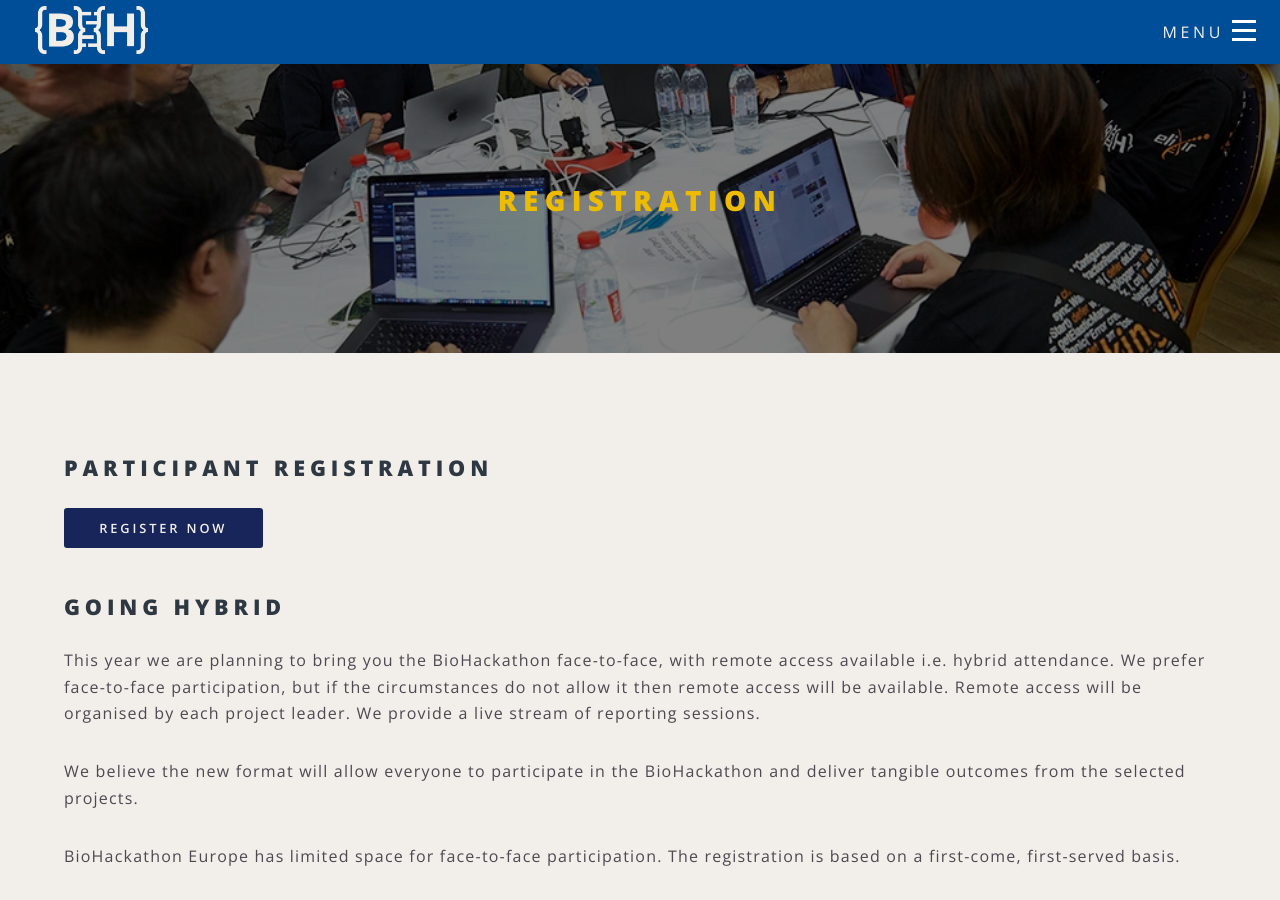
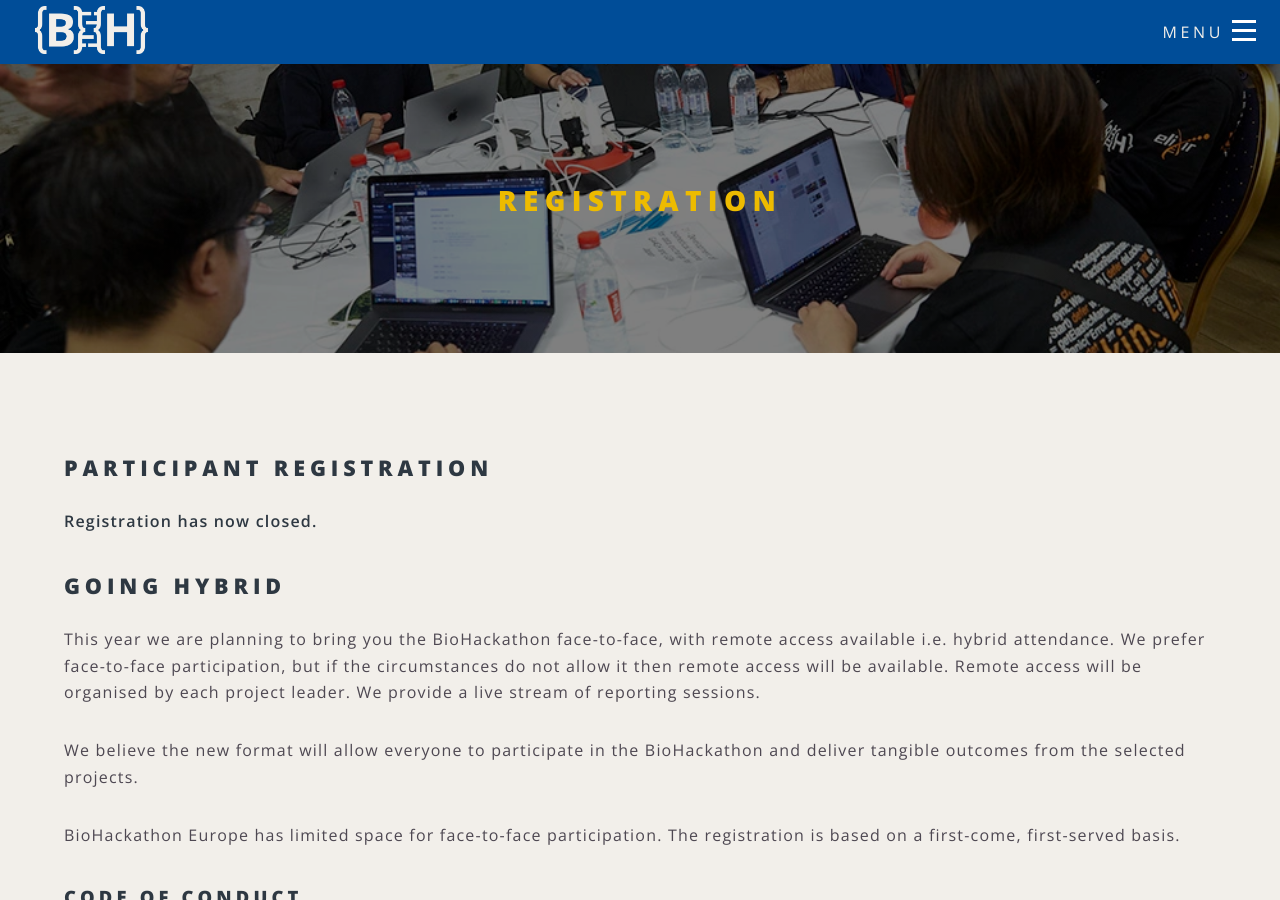
Before and after one commit to elixir-europe/biohackathon-europe-2021, a Jekyll site: the page built from registration.html, in a window 1280 px wide and 900 px high. Built offline with Jekyll 4.4.1, drawn with Linux system fonts in a browser that asks for light colours; nearby versions of some CDN libraries.

Commit message:
Reverting registration update

```diff
--- a/registration.html
+++ b/registration.html
@@ -7,8 +7,7 @@ body_class: registration
     <section>
         <h2>Participant registration</h2>
 
-        <!--<p><strong>Registration has now closed.</strong></p>-->
-       <p><a class="button special" href="https://elixir-events.eventscase.com/attendance/event/index/40160/EN">Register now</a></p>
+        <p><strong>Registration has now closed.</strong></p>
 
         <h2>Going hybrid</h2>
         <p>This year we are planning to bring you the BioHackathon face-to-face, with remote access available i.e. hybrid attendance. We prefer face-to-face participation, but if the circumstances do not allow it then remote access will be available. Remote access will be organised by each project leader. We provide a live stream of reporting sessions.</p>
```
